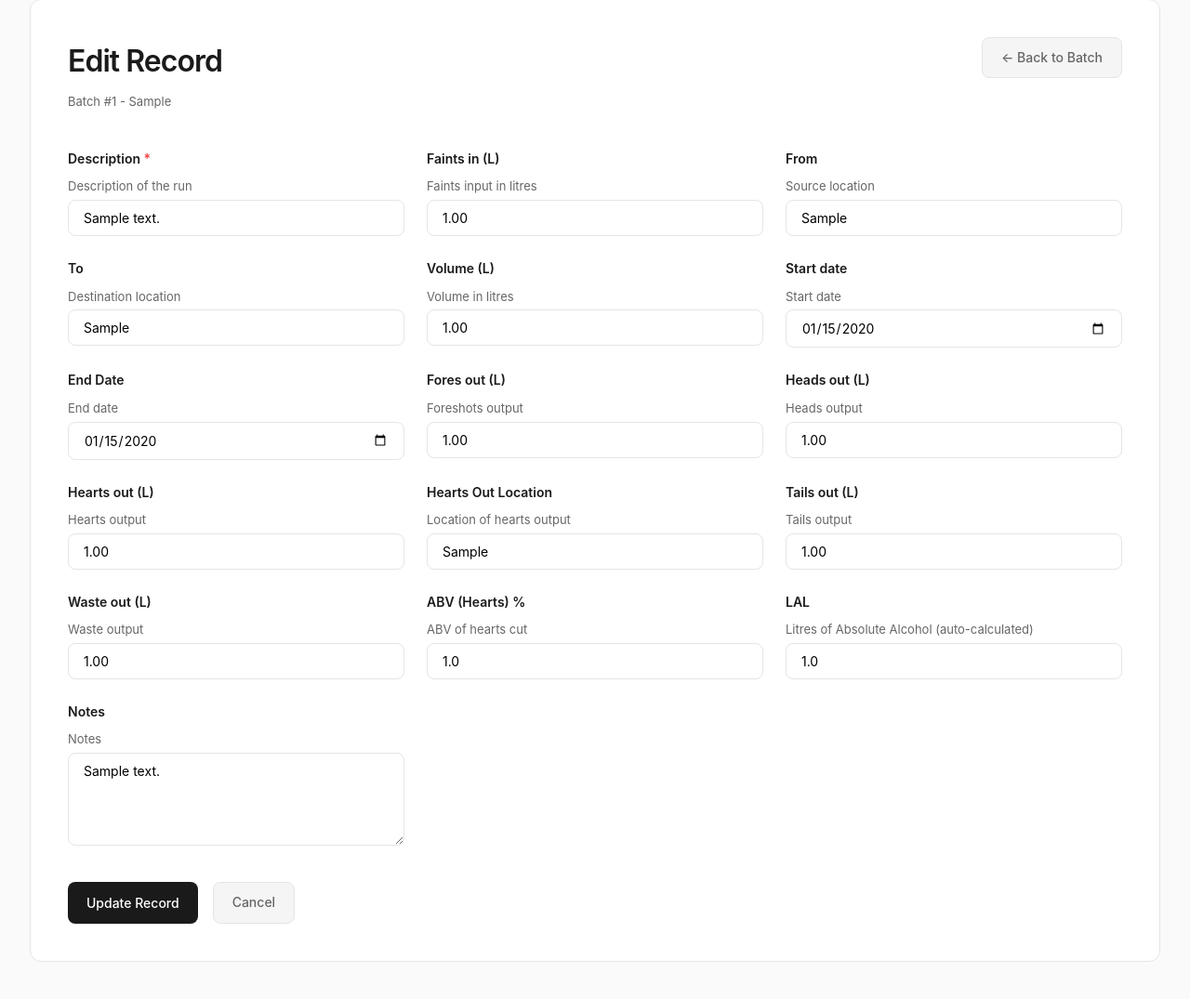
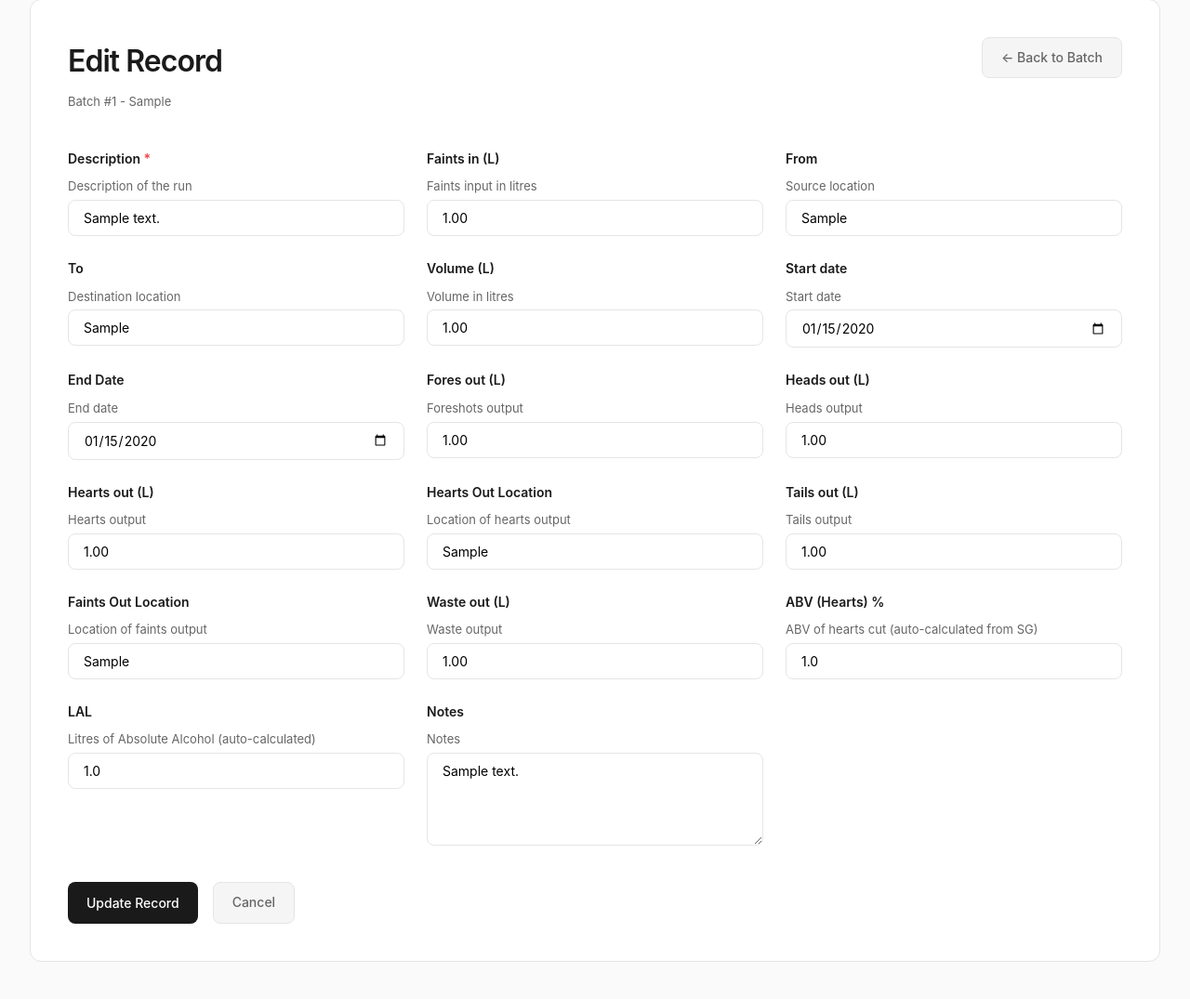
Before and after one commit to Reason0x6/TDistLogging, a Django app: page /batch/1/record/edit/wash/1/ in a window 1280 px wide. Shown: the part 98-1173 px from the top of the page at 93% size. Run offline with Django 5.2, Linux system fonts and the light colour scheme; tables that the repository leaves empty hold one stand-in row (values such as "Sample post").

Commit message:
Updated logs

```diff
--- a/distillery/apps.py
+++ b/distillery/apps.py
@@ -2,4 +2,5 @@ from django.apps import AppConfig
 
 
 class DistilleryConfig(AppConfig):
+    default_auto_field = 'django.db.models.BigAutoField'
     name = 'distillery'
--- a/distillery/forms.py
+++ b/distillery/forms.py
@@ -49,7 +49,8 @@ class WashRecordForm(forms.ModelForm):
         fields = [
             'description', 'faints_in_l', 'from_field', 'to_field', 'volume_in_l',
             'start_date',  'date',
-            'fores_out', 'heads_out', 'hearts_out', 'hearts_out_location', 'tails_out', 'waste_out',
+            'fores_out', 'heads_out', 'hearts_out', 'hearts_out_location', 'tails_out',
+            'faints_out_location', 'waste_out',
             'abv_hearts', 'lal', 'notes'
         ]
         widgets = {
@@ -66,6 +67,7 @@ class WashRecordForm(forms.ModelForm):
             'hearts_out': forms.NumberInput(attrs={'step': '0.01', 'placeholder': 'e.g., 70.00'}),
             'hearts_out_location': forms.TextInput(attrs={'placeholder': 'e.g., Tank 1'}),
             'tails_out': forms.NumberInput(attrs={'step': '0.01', 'placeholder': 'e.g., 5.00'}),
+            'faints_out_location': forms.TextInput(attrs={'placeholder': 'e.g., Faints Tank'}),
             'waste_out': forms.NumberInput(attrs={'step': '0.01', 'placeholder': 'e.g., 20.00'}),
             'abv_hearts': forms.NumberInput(attrs={'step': '0.01', 'placeholder': 'e.g., 5.00', 'class': 'calc-input', 'readonly': False}),
             'lal': forms.NumberInput(attrs={'step': '0.01', 'placeholder': 'Auto-calculated', 'class': 'calc-input', 'readonly': False}),
@@ -73,16 +75,16 @@ class WashRecordForm(forms.ModelForm):
 
     def clean(self):
         cleaned_data = super().clean()
-        volume_in_l = cleaned_data.get('volume_in_l')
+        hearts_out = cleaned_data.get('hearts_out')
         abv_hearts = cleaned_data.get('abv_hearts')
 
         # Use the calculated or provided ABV for LAL calculation
         abv_hearts = cleaned_data.get('abv_hearts')
         lal = cleaned_data.get('lal')
 
-        # Calculate LAL if volume and ABV are provided and LAL is not manually set
-        if volume_in_l and abv_hearts and not lal:
-            cleaned_data['lal'] = round(float(volume_in_l) * (abv_hearts / 100), 2)
+        # Calculate LAL from hearts output and ABV if LAL is not manually set.
+        if hearts_out and abv_hearts and not lal:
+            cleaned_data['lal'] = round(float(hearts_out) * (abv_hearts / 100), 2)
 
         return cleaned_data
 
@@ -95,7 +97,7 @@ class DistillationRecordForm(forms.ModelForm):
             'description', 'faints_in_l', 'from_field', 'to_field', 'volume_in_l',
             'start_date', 'date',
             'fores_out', 'heads_out', 'hearts_out', 'abv_hearts', 'hearts_out_location',
-            'tails_out', 'faints_out_location', 'waste_out', 'lal', 'notes'
+            'tails_out', 'waste_out', 'lal', 'notes'
         ]
         widgets = {
             'description': forms.TextInput(attrs={'placeholder': 'e.g., Spirit Run'}),
@@ -112,20 +114,19 @@ class DistillationRecordForm(forms.ModelForm):
             'abv_hearts': forms.NumberInput(attrs={'step': '0.01', 'placeholder': 'e.g., 85.00', 'class': 'calc-input'}),
             'hearts_out_location': forms.TextInput(attrs={'placeholder': 'e.g., Tank 1'}),
             'tails_out': forms.NumberInput(attrs={'step': '0.01', 'placeholder': 'e.g., 5.00'}),
-            'faints_out_location': forms.TextInput(attrs={'placeholder': 'e.g., Faints Tank'}),
             'waste_out': forms.NumberInput(attrs={'step': '0.01', 'placeholder': 'e.g., 20.00'}),
             'lal': forms.NumberInput(attrs={'step': '0.01', 'placeholder': 'Auto-calculated', 'class': 'calc-input', 'readonly': False}),
         }
 
     def clean(self):
         cleaned_data = super().clean()
-        volume_in_l = cleaned_data.get('volume_in_l')
+        hearts_out = cleaned_data.get('hearts_out')
         abv_hearts = cleaned_data.get('abv_hearts')
         lal = cleaned_data.get('lal')
 
-        # Calculate LAL if volume and ABV are provided and LAL is not manually set
-        if volume_in_l and abv_hearts and not lal:
-            cleaned_data['lal'] = round(float(volume_in_l) * (abv_hearts / 100), 2)
+        # Calculate LAL from hearts output and ABV if LAL is not manually set.
+        if hearts_out and abv_hearts and not lal:
+            cleaned_data['lal'] = round(float(hearts_out) * (abv_hearts / 100), 2)
 
         return cleaned_data
 
--- a/distillery/models.py
+++ b/distillery/models.py
@@ -41,8 +41,9 @@ class WashRecord(models.Model):
     hearts_out = models.DecimalField(max_digits=10, decimal_places=2, verbose_name="Hearts out (L)", help_text="Hearts output", blank=True, null=True)
     hearts_out_location = models.CharField(max_length=100, verbose_name="Hearts Out Location", help_text="Location of hearts output", blank=True, null=True)
     tails_out = models.DecimalField(max_digits=10, decimal_places=2, verbose_name="Tails out (L)", help_text="Tails output", blank=True, null=True)
+    faints_out_location = models.CharField(max_length=100, verbose_name="Faints Out Location", help_text="Location of faints output", blank=True, null=True)
     waste_out = models.DecimalField(max_digits=10, decimal_places=2, verbose_name="Waste out (L)", help_text="Waste output", blank=True, null=True)
-    abv_hearts = models.FloatField(verbose_name="ABV (Hearts) %", help_text="ABV of hearts cut", blank=True, null=True)
+    abv_hearts = models.FloatField(verbose_name="ABV (Hearts) %", help_text="ABV of hearts cut (auto-calculated from SG)", blank=True, null=True)
     lal = models.FloatField(verbose_name="LAL", help_text="Litres of Absolute Alcohol (auto-calculated)", blank=True, null=True)
 
     created_at = models.DateTimeField(auto_now_add=True)
@@ -73,7 +74,6 @@ class DistillationRecord(models.Model):
     abv_hearts = models.FloatField(verbose_name="ABV (Hearts) %", help_text="ABV of hearts cut", blank=True, null=True)
     hearts_out_location = models.CharField(max_length=100, verbose_name="Hearts Out Location", help_text="Location of hearts output", blank=True, null=True)
     tails_out = models.DecimalField(max_digits=10, decimal_places=2, verbose_name="Tails out (L)", help_text="Tails output", blank=True, null=True)
-    faints_out_location = models.CharField(max_length=100, verbose_name="Faints Out Location", help_text="Location of faints output", blank=True, null=True)
     waste_out = models.DecimalField(max_digits=10, decimal_places=2, verbose_name="Waste out (L)", help_text="Waste output", blank=True, null=True)
     lal = models.FloatField(verbose_name="LAL", help_text="Litres of Absolute Alcohol", blank=True, null=True)
 
--- a/tdist/templates/log.html
+++ b/tdist/templates/log.html
@@ -115,6 +115,7 @@
                                     <div><strong style="color: #666;">Hearts Out (L):</strong> <span style="color: #1a1a1a;">{{ batch.wash.hearts_out|default:"-" }}</span></div>
                                     <div><strong style="color: #666;">Hearts Out Location:</strong> <span style="color: #1a1a1a;">{{ batch.wash.hearts_out_location|default:"-" }}</span></div>
                                     <div><strong style="color: #666;">Tails Out (L):</strong> <span style="color: #1a1a1a;">{{ batch.wash.tails_out|default:"-" }}</span></div>
+                                    <div><strong style="color: #666;">Faints Out Location:</strong> <span style="color: #1a1a1a;">{{ batch.wash.faints_out_location|default:"-" }}</span></div>
                                     <div><strong style="color: #666;">Waste Out (L):</strong> <span style="color: #1a1a1a;">{{ batch.wash.waste_out|default:"-" }}</span></div>
                                     <div><strong style="color: #666;">ABV (Hearts) %:</strong> <span style="color: #1a1a1a;">{{ batch.wash.abv_hearts|default:"-" }}</span></div>
                                     <div><strong style="color: #666;">LAL:</strong> <span style="color: #1a1a1a;">{{ batch.wash.lal|default:"-" }}</span></div>
@@ -166,7 +167,6 @@
                                     <div><strong style="color: #666;">ABV (Hearts) %:</strong> <span style="color: #1a1a1a;">{{ batch.spirit_1.abv_hearts|default:"-" }}</span></div>
                                     <div><strong style="color: #666;">Hearts Out Location:</strong> <span style="color: #1a1a1a;">{{ batch.spirit_1.hearts_out_location|default:"-" }}</span></div>
                                     <div><strong style="color: #666;">Tails Out (L):</strong> <span style="color: #1a1a1a;">{{ batch.spirit_1.tails_out|default:"-" }}</span></div>
-                                    <div><strong style="color: #666;">Faints Out Location:</strong> <span style="color: #1a1a1a;">{{ batch.spirit_1.faints_out_location|default:"-" }}</span></div>
                                     <div><strong style="color: #666;">Waste Out (L):</strong> <span style="color: #1a1a1a;">{{ batch.spirit_1.waste_out|default:"-" }}</span></div>
                                     <div><strong style="color: #666;">LAL:</strong> <span style="color: #1a1a1a;">{{ batch.spirit_1.lal|default:"-" }}</span></div>
                                 </div>
@@ -217,7 +217,6 @@
                                     <div><strong style="color: #666;">ABV (Hearts) %:</strong> <span style="color: #1a1a1a;">{{ batch.spirit_2.abv_hearts|default:"-" }}</span></div>
                                     <div><strong style="color: #666;">Hearts Out Location:</strong> <span style="color: #1a1a1a;">{{ batch.spirit_2.hearts_out_location|default:"-" }}</span></div>
                                     <div><strong style="color: #666;">Tails Out (L):</strong> <span style="color: #1a1a1a;">{{ batch.spirit_2.tails_out|default:"-" }}</span></div>
-                                    <div><strong style="color: #666;">Faints Out Location:</strong> <span style="color: #1a1a1a;">{{ batch.spirit_2.faints_out_location|default:"-" }}</span></div>
                                     <div><strong style="color: #666;">Waste Out (L):</strong> <span style="color: #1a1a1a;">{{ batch.spirit_2.waste_out|default:"-" }}</span></div>
                                     <div><strong style="color: #666;">LAL:</strong> <span style="color: #1a1a1a;">{{ batch.spirit_2.lal|default:"-" }}</span></div>
                                 </div>
--- a/tdist/templates/record_form.html
+++ b/tdist/templates/record_form.html
@@ -192,7 +192,7 @@
     document.addEventListener('DOMContentLoaded', function() {
         const sgStart = document.getElementById('id_sg_start');
         const sgEnd = document.getElementById('id_sg_end');
-        const volumeInL = document.getElementById('id_volume_in_l');
+        const heartsOut = document.getElementById('id_hearts_out');
         const abvHearts = document.getElementById('id_abv_hearts');
         const lal = document.getElementById('id_lal');
 
@@ -208,13 +208,13 @@
             }
         }
 
-        // Calculate LAL when Volume and ABV have values
+        // Calculate LAL when Hearts Out and ABV have values
         function calculateLAL() {
-            const volumeVal = parseFloat(volumeInL.value);
+            const hearts_out = parseFloat(heartsOut.value);
             const abvVal = parseFloat(abvHearts.value);
 
-            if (volumeVal && abvVal) {
-                const lalValue = volumeVal * (abvVal / 100);
+            if (hearts_out && abvVal) {
+                const lalValue = hearts_out * (abvVal / 100);
                 lal.value = lalValue.toFixed(2);
             }
         }
@@ -225,8 +225,8 @@
             sgEnd.addEventListener('input', calculateABV);
         }
 
-        if (volumeInL && abvHearts) {
-            volumeInL.addEventListener('input', calculateLAL);
+        if (heartsOut && abvHearts) {
+            heartsOut.addEventListener('input', calculateLAL);
             abvHearts.addEventListener('input', calculateLAL);
         }
     });
@@ -235,24 +235,24 @@
     // Auto-calculation for Spirit records: LAL only
     {% if record_type == 'distillation' %}
     document.addEventListener('DOMContentLoaded', function() {
-        const volumeInL = document.getElementById('id_volume_in_l');
+        const heartsOut = document.getElementById('id_hearts_out');
         const abvHearts = document.getElementById('id_abv_hearts');
         const lal = document.getElementById('id_lal');
 
-        // Calculate LAL when Volume and ABV have values
+        // Calculate LAL when Hearts Out and ABV have values
         function calculateLAL() {
-            const volumeVal = parseFloat(volumeInL.value);
+            const hearts_out = parseFloat(heartsOut.value);
             const abvVal = parseFloat(abvHearts.value);
 
-            if (volumeVal && abvVal) {
-                const lalValue = volumeVal * (abvVal / 100);
+            if (hearts_out && abvVal) {
+                const lalValue = hearts_out * (abvVal / 100);
                 lal.value = lalValue.toFixed(2);
             }
         }
 
         // Attach event listeners
-        if (volumeInL && abvHearts) {
-            volumeInL.addEventListener('input', calculateLAL);
+        if (heartsOut && abvHearts) {
+            heartsOut.addEventListener('input', calculateLAL);
             abvHearts.addEventListener('input', calculateLAL);
         }
     });
--- a/tdist/views.py
+++ b/tdist/views.py
@@ -268,6 +268,7 @@ def export_batch_csv(request, batch_id):
     writer.writerow(['Batch Information'])
     writer.writerow(['Batch Number', batch.batch_number])
     writer.writerow(['Recipe', batch.recipe])
+    writer.writerow(['Notes', batch.notes or ''])
     writer.writerow(['Created', batch.created_at.strftime('%Y-%m-%d %H:%M')])
     writer.writerow(['Updated', batch.updated_at.strftime('%Y-%m-%d %H:%M')])
     writer.writerow([])  # Empty row for separation
@@ -277,6 +278,7 @@ def export_batch_csv(request, batch_id):
         writer.writerow(['=== Fermentation ==='])
         record = batch.fermentation
         writer.writerow(['Field', 'Value'])
+        writer.writerow(['Description', record.description])
         writer.writerow(['To', record.to_field or ''])
         writer.writerow(['Volume (L)', record.volume_in_l or ''])
         writer.writerow(['Start Date', record.start_date.strftime('%Y-%m-%d') if record.start_date else ''])
@@ -285,6 +287,9 @@ def export_batch_csv(request, batch_id):
         writer.writerow(['SG End', record.sg_end or ''])
         writer.writerow(['ABV (%)', record.abv or ''])
         writer.writerow(['LAL', record.lal or ''])
+        writer.writerow(['Notes', record.notes or ''])
+        writer.writerow(['Created', record.created_at.strftime('%Y-%m-%d %H:%M')])
+        writer.writerow(['Updated', record.updated_at.strftime('%Y-%m-%d %H:%M')])
         writer.writerow([])
 
     # Export Wash
@@ -306,9 +311,13 @@ def export_batch_csv(request, batch_id):
         writer.writerow(['Hearts Out (L)', record.hearts_out or ''])
         writer.writerow(['Hearts Out Location', record.hearts_out_location or ''])
         writer.writerow(['Tails Out (L)', record.tails_out or ''])
+        writer.writerow(['Faints Out Location', record.faints_out_location or ''])
         writer.writerow(['Waste Out (L)', record.waste_out or ''])
         writer.writerow(['ABV (Hearts) %', record.abv_hearts or ''])
         writer.writerow(['LAL', record.lal or ''])
+        writer.writerow(['Notes', record.notes or ''])
+        writer.writerow(['Created', record.created_at.strftime('%Y-%m-%d %H:%M')])
+        writer.writerow(['Updated', record.updated_at.strftime('%Y-%m-%d %H:%M')])
         writer.writerow([])
 
     # Export Spirit 1
@@ -329,9 +338,11 @@ def export_batch_csv(request, batch_id):
         writer.writerow(['ABV (Hearts) %', record.abv_hearts or ''])
         writer.writerow(['Hearts Out Location', record.hearts_out_location or ''])
         writer.writerow(['Tails Out (L)', record.tails_out or ''])
-        writer.writerow(['Faints Out Location', record.faints_out_location or ''])
         writer.writerow(['Waste Out (L)', record.waste_out or ''])
         writer.writerow(['LAL', record.lal or ''])
+        writer.writerow(['Notes', record.notes or ''])
+        writer.writerow(['Created', record.created_at.strftime('%Y-%m-%d %H:%M')])
+        writer.writerow(['Updated', record.updated_at.strftime('%Y-%m-%d %H:%M')])
         writer.writerow([])
 
     # Export Spirit 2
@@ -352,9 +363,11 @@ def export_batch_csv(request, batch_id):
         writer.writerow(['ABV (Hearts) %', record.abv_hearts or ''])
         writer.writerow(['Hearts Out Location', record.hearts_out_location or ''])
         writer.writerow(['Tails Out (L)', record.tails_out or ''])
-        writer.writerow(['Faints Out Location', record.faints_out_location or ''])
         writer.writerow(['Waste Out (L)', record.waste_out or ''])
         writer.writerow(['LAL', record.lal or ''])
+        writer.writerow(['Notes', record.notes or ''])
+        writer.writerow(['Created', record.created_at.strftime('%Y-%m-%d %H:%M')])
+        writer.writerow(['Updated', record.updated_at.strftime('%Y-%m-%d %H:%M')])
         writer.writerow([])
 
     # Export Totals
@@ -362,26 +375,33 @@ def export_batch_csv(request, batch_id):
         writer.writerow(['=== Totals ==='])
         record = batch.totals
         writer.writerow(['Field', 'Value'])
+        writer.writerow(['Description', record.description])
         writer.writerow(['Hearts to Storage Location', record.hearts_to_storage_location or ''])
         writer.writerow(['Hearts ABV (%)', record.hearts_abv or ''])
         writer.writerow(['Hearts to Storage (L)', record.hearts_to_storage_l or ''])
         writer.writerow(['Faints to Storage Location', record.faints_to_storage_location or ''])
         writer.writerow(['Faints to Storage (L)', record.faints_to_storage_l or ''])
         writer.writerow(['Faints ABV (%)', record.faints_abv or ''])
+        writer.writerow(['Notes', record.notes or ''])
+        writer.writerow(['Created', record.created_at.strftime('%Y-%m-%d %H:%M')])
+        writer.writerow(['Updated', record.updated_at.strftime('%Y-%m-%d %H:%M')])
 
         # Add products if any
         products = record.products.all()
         if products.exists():
             writer.writerow([])
             writer.writerow(['Products:'])
-            writer.writerow(['Product', 'Final ABV (%)', 'Final L', 'Location', 'LAL'])
+            writer.writerow(['Product', 'Final ABV (%)', 'Final L', 'Location', 'LAL', 'Notes', 'Created', 'Updated'])
             for product in products:
                 writer.writerow([
                     product.product_name,
                     product.final_abv or '',
                     product.final_l or '',
                     product.distillation_location or '',
-                    product.lal or ''
+                    product.lal or '',
+                    product.notes or '',
+                    product.created_at.strftime('%Y-%m-%d %H:%M'),
+                    product.updated_at.strftime('%Y-%m-%d %H:%M')
                 ])
         writer.writerow([])
 
```
Also changed, not shown: distillery/admin.py (+24 -4 lines), distillery/migrations/0009_move_faints_out_location_to_wash.py (added).
